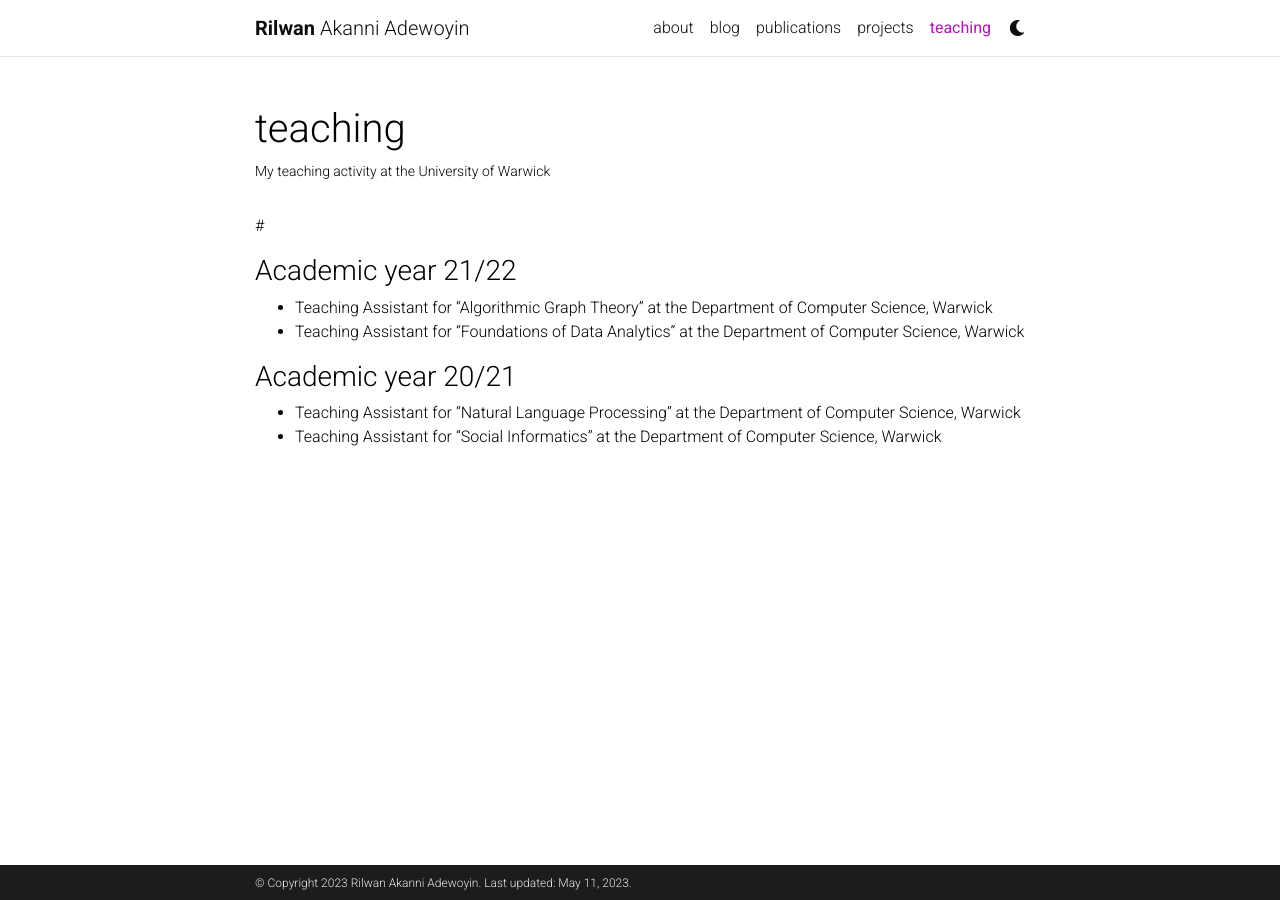
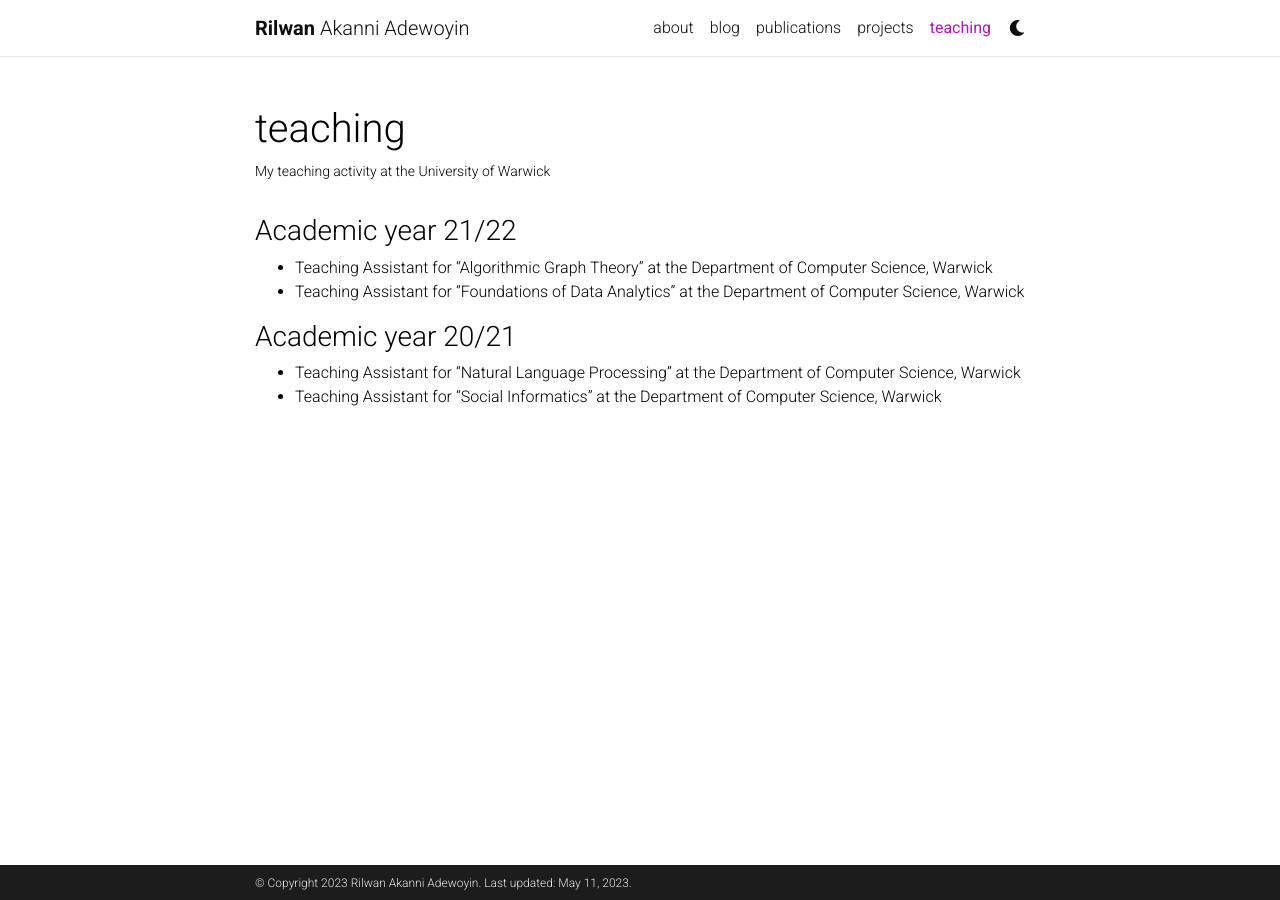
Before and after one commit to Rilwan-Adewoyin/Rilwan-Adewoyin.github.io-old, a Jekyll site: the page built from _pages/teaching.md, in a window 1280 px wide. Built offline with Jekyll 4.4.1, drawn with Linux system fonts in a browser that asks for light colours; full-size pictures stand in for the smaller copies a plugin makes; comment, search, counter and statistics services are not loaded; a style sheet for code colours, icons or effects is not loaded.

Commit message:
fixing theme initialization

```diff
--- a/_pages/teaching.md
+++ b/_pages/teaching.md
@@ -7,7 +7,6 @@
 nav_order: 5
 ---
 
-#
 ### Academic year 21/22
 
 - Teaching Assistant for "Algorithmic Graph Theory" at the Department of Computer Science, Warwick
--- a/assets/js/theme.js
+++ b/assets/js/theme.js
@@ -82,7 +82,9 @@
     const userPref = window.matchMedia;
     if (userPref && userPref('(prefers-color-scheme: dark)').matches) {
         theme = 'dark';
-    }
+    } else {
+      theme = 'light';
+  }
   }
 
   setTheme(theme);
```
